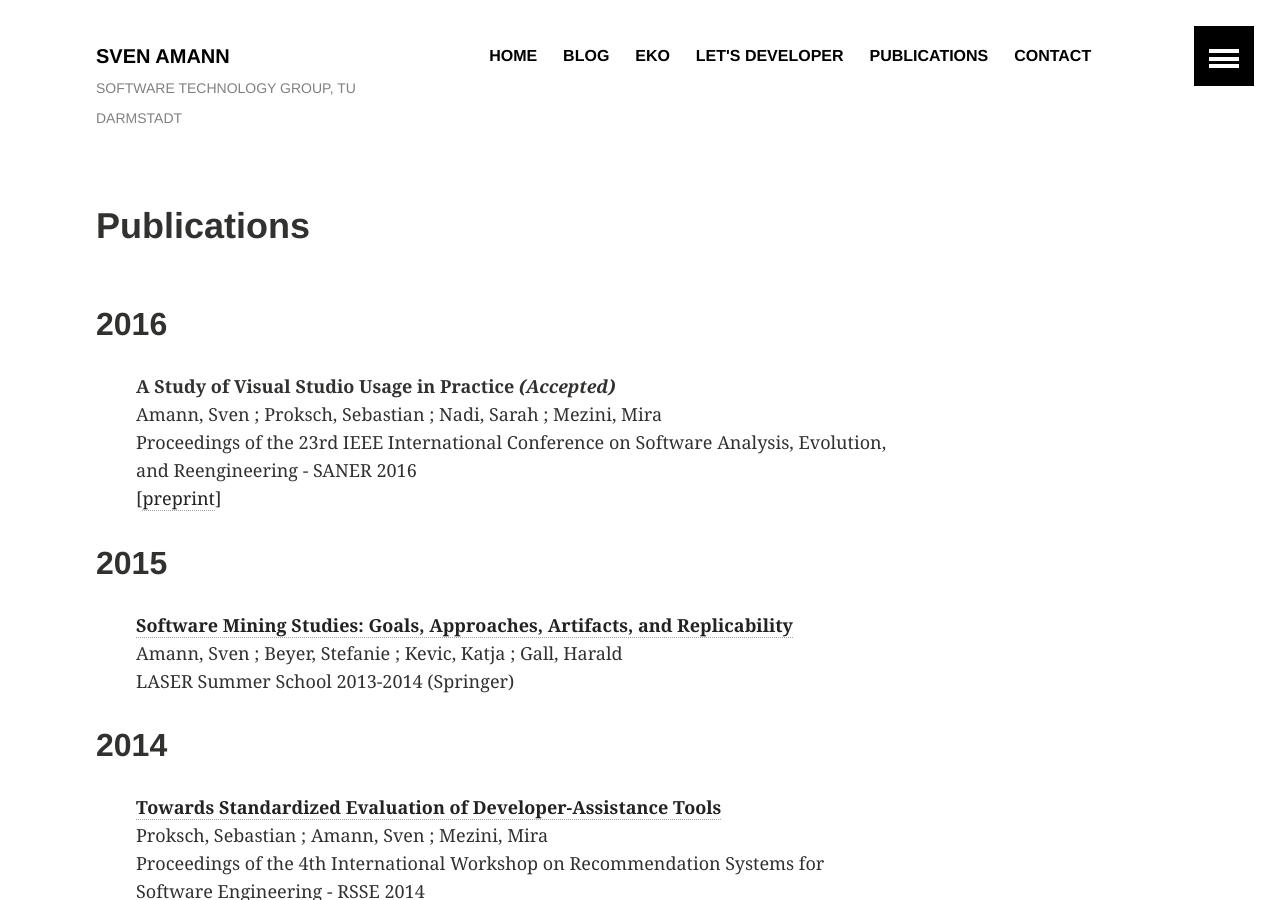
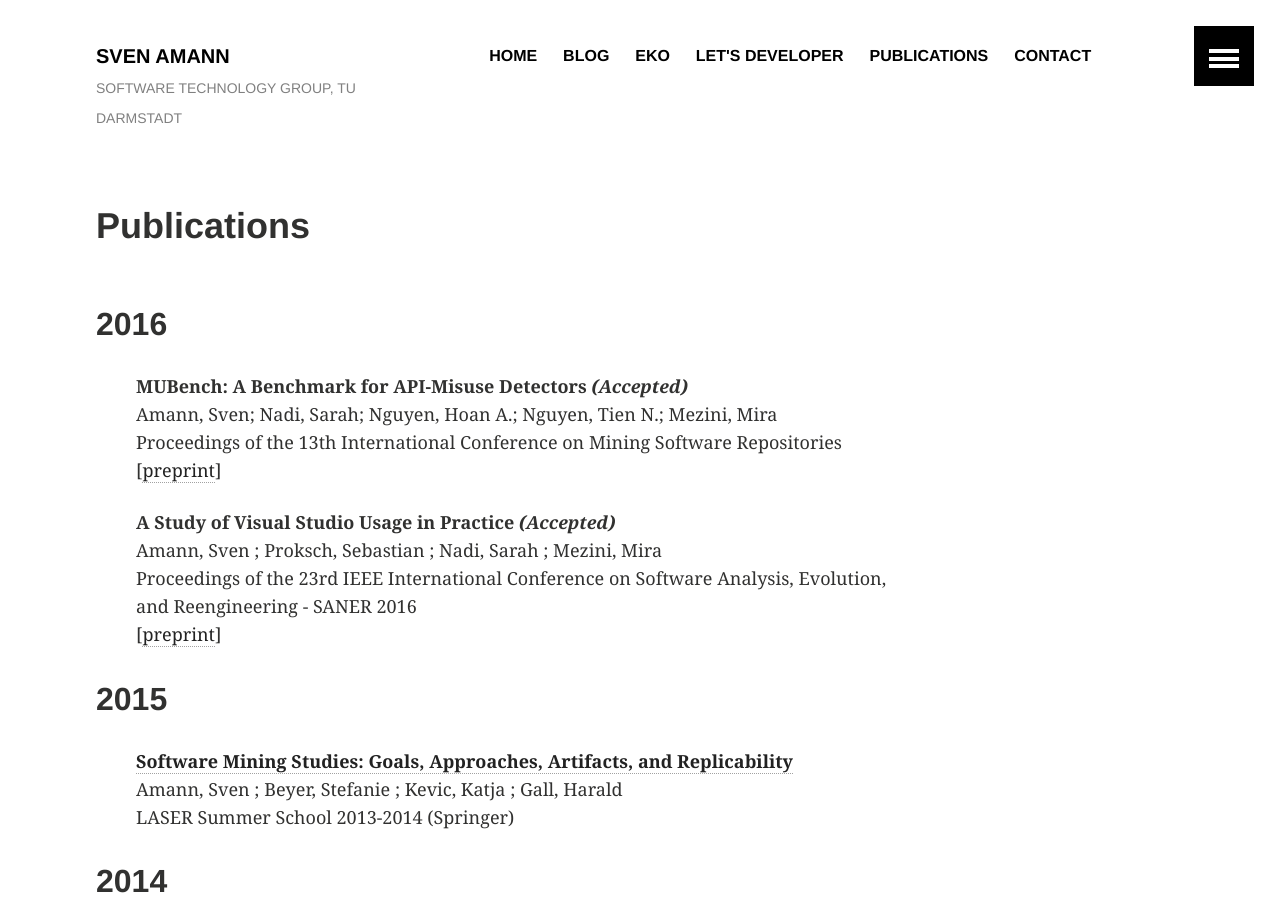
Before and after one commit to salsolatragus/sven-amann.de, a Jekyll site: the page built from publications/index.md, in a window 1280 px wide and 900 px high. Built offline with Jekyll 4.4.1, drawn with Linux system fonts in a browser that asks for light colours.

Commit message:
Add MSR'16 publication.

```diff
--- a/_data/publications.yml
+++ b/_data/publications.yml
@@ -1,3 +1,10 @@
+- key: ANNNM16
+  title: "MUBench: A Benchmark for API-Misuse Detectors"
+  authors: "Amann, Sven; Nadi, Sarah; Nguyen, Hoan A.; Nguyen, Tien N.; Mezini, Mira"
+  published_in: "Proceedings of the 13th International Conference on Mining Software Repositories"
+  year: 2016
+  preprint: mubench-msr16.pdf
+
 - key: APNM16
   title: A Study of Visual Studio Usage in Practice
   authors: "Amann, Sven ; Proksch, Sebastian ; Nadi, Sarah ; Mezini, Mira"
```
Also changed, not shown: 1 other file.
